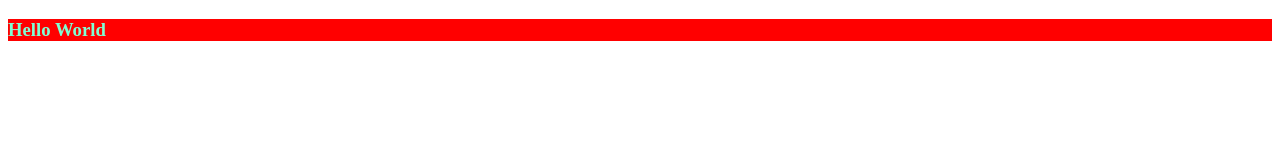
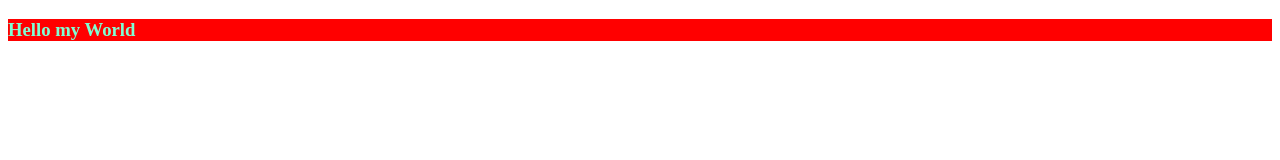
Before and after one commit to Oleg116/Redux-Studying, a React app: page / in a window 1280 px wide. Shown: the top 160 px of the page. Built offline with nearby package versions, Linux system fonts and the light colour scheme; the HTML template or start-up script is replaced by a standard one.

Commit message:
test commit

```diff
--- a/src/App.js
+++ b/src/App.js
@@ -2,7 +2,7 @@ import React from 'react';
 import style from './App.module.scss';
 
 const App = () => {
-  const mth = 'Hello World';
+  const mth = 'Hello  my World';
   return (
     <h3 className={style.smth}>{mth}</h3>
   );
```
